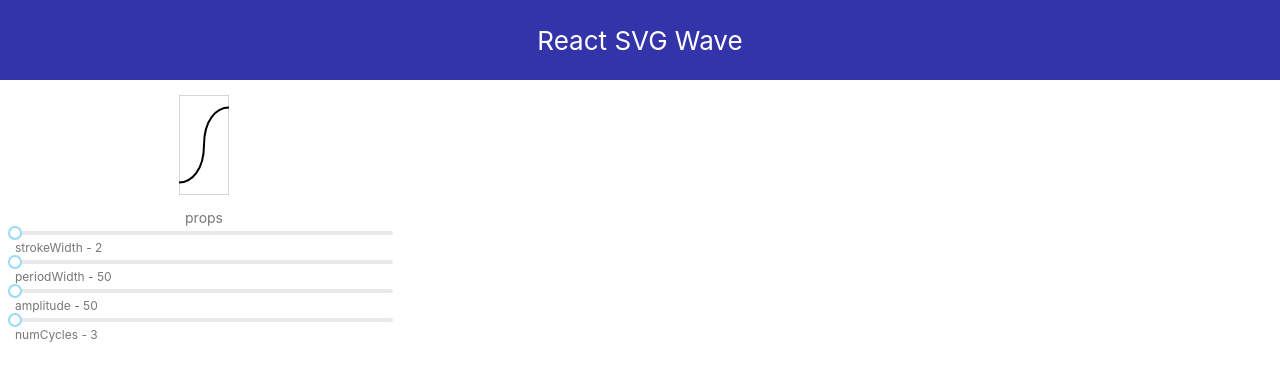
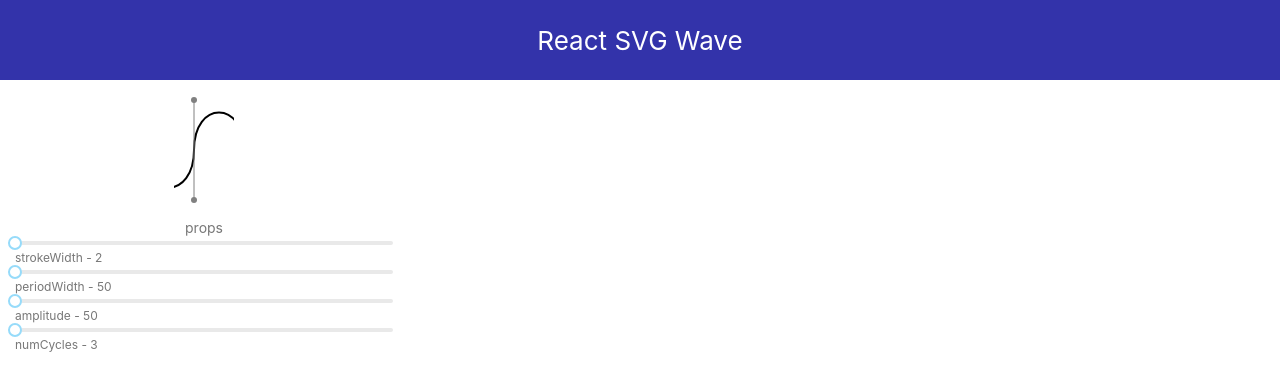
Before and after one commit to seanhaneberg/svg-experiments, a React (Create React App) app: page / in a window 1280 px wide. Shown: the top 390 px of the page. Built offline with nearby package versions, Linux system fonts and the light colour scheme.

Commit message:
render debug bezier data

```diff
--- a/src/SVGWave.jsx
+++ b/src/SVGWave.jsx
@@ -4,11 +4,12 @@ import './SVGWave.css'
 class SVGWave extends Component {
 
   render() {
+    const svgContentPadding = 10;
     const amplitude = this.props.amplitude;
-    const height = amplitude * 2;
+    const height = amplitude * 2 + svgContentPadding;
     const periodWidth = this.props.periodWidth;
     const strokeWidth = this.props.strokeWidth;
-    const width = (periodWidth * (this.props.numCycles - 2));
+    const width = (periodWidth * (this.props.numCycles - 2)) + svgContentPadding;
     const startX = 0;
     const startY = height / 2;
 
@@ -37,12 +38,12 @@ class SVGWave extends Component {
     for (let i = 1; i < numCycles; i++) {
       // Every other cycle needs inverted control points
       let thisY = (i % 2) ? startY + (startY - dy1) : dy1;
-      let thisX = cubicCurveData.destination[i-1][0];
+      let thisX = cubicCurveData.destination[i - 1][0];
       let nextX = thisX + periodWidth;
-      cubicCurveData.startPts[i] = cubicCurveData.destination[i-1];
+      cubicCurveData.startPts[i] = cubicCurveData.destination[i - 1];
       cubicCurveData.firstControlPts[i] = [thisX, thisY];
       cubicCurveData.secondControlPts[i] = [nextX, thisY];
-      cubicCurveData.destination[i] = [nextX, cubicCurveData.destination[i-1][1]];
+      cubicCurveData.destination[i] = [nextX, cubicCurveData.destination[i - 1][1]];
     }
 
     let suffix = '';
@@ -52,6 +53,43 @@ class SVGWave extends Component {
       suffix += `S
         ${cubicCurveData.secondControlPts[i][0]} ${cubicCurveData.secondControlPts[i][1]}
         ${cubicCurveData.destination[i][0]} ${cubicCurveData.destination[i][1]}`;
+    }
+
+    const debugJSX = [];
+    for (let i = 0; i < numCycles; i++) {
+      const line1StartX = cubicCurveData.startPts[i][0];
+      const line1StartY = cubicCurveData.startPts[i][1];
+      const line1EndX = cubicCurveData.firstControlPts[i][0];
+      const line1EndY = cubicCurveData.firstControlPts[i][1];
+      const line2StartX = cubicCurveData.destination[i][0];
+      const line2StartY = cubicCurveData.destination[i][1];
+      const line2EndX = cubicCurveData.secondControlPts[i][0];
+      const line2EndY = cubicCurveData.secondControlPts[i][1];
+      debugJSX.push(
+        <line
+          key={"line1" + i}
+          x1={line1StartX}
+          y1={line1StartY}
+          x2={line1EndX}
+          y2={line1EndY}
+          stroke="grey"
+        />
+      );
+
+      debugJSX.push(
+        <line
+          key={"line2" + i}
+          x1={line2StartX}
+          y1={line2StartY}
+          x2={line2EndX}
+          y2={line2EndY}
+          stroke="grey"
+        />
+      );
+
+      debugJSX.push(<circle key={"circle1" + i} r={3} cx={line1EndX} cy={line1EndY} fill="grey" />);
+
+      debugJSX.push(<circle key={"circle2" + i} r={3} cx={line2EndX} cy={line2EndY} fill="grey" />);
     }
 
     const dProp =
@@ -68,21 +106,16 @@ class SVGWave extends Component {
       <div className="container">
         <div className="content-pane">
           <svg height={height} width={width}>
-            <rect
-              height={height}
-              width={width}
-              stoke-width="2"
-              stroke="#afafaf"
-              fillOpacity={0.0}
-            />
+            <g className="wave">
               <path
-              className="wave"
                 d={dProp}
                 stroke="black"
                 strokeWidth={strokeWidth}
                 strokeLinecap="round"
                 fill="transparent"
               />
+              {debugJSX}
+            </g>
           </svg>
         </div>
       </div>
```
Lines whose indentation alone changed are shown as unchanged.
